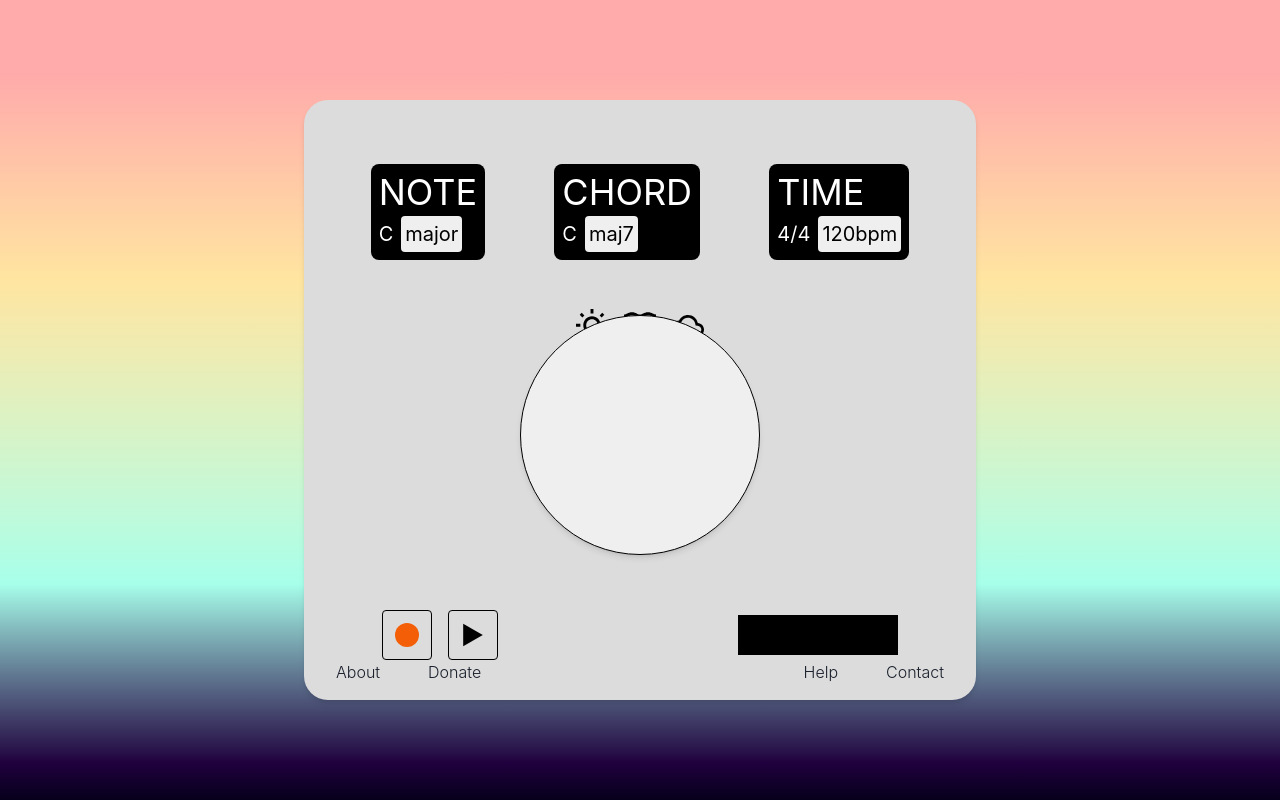
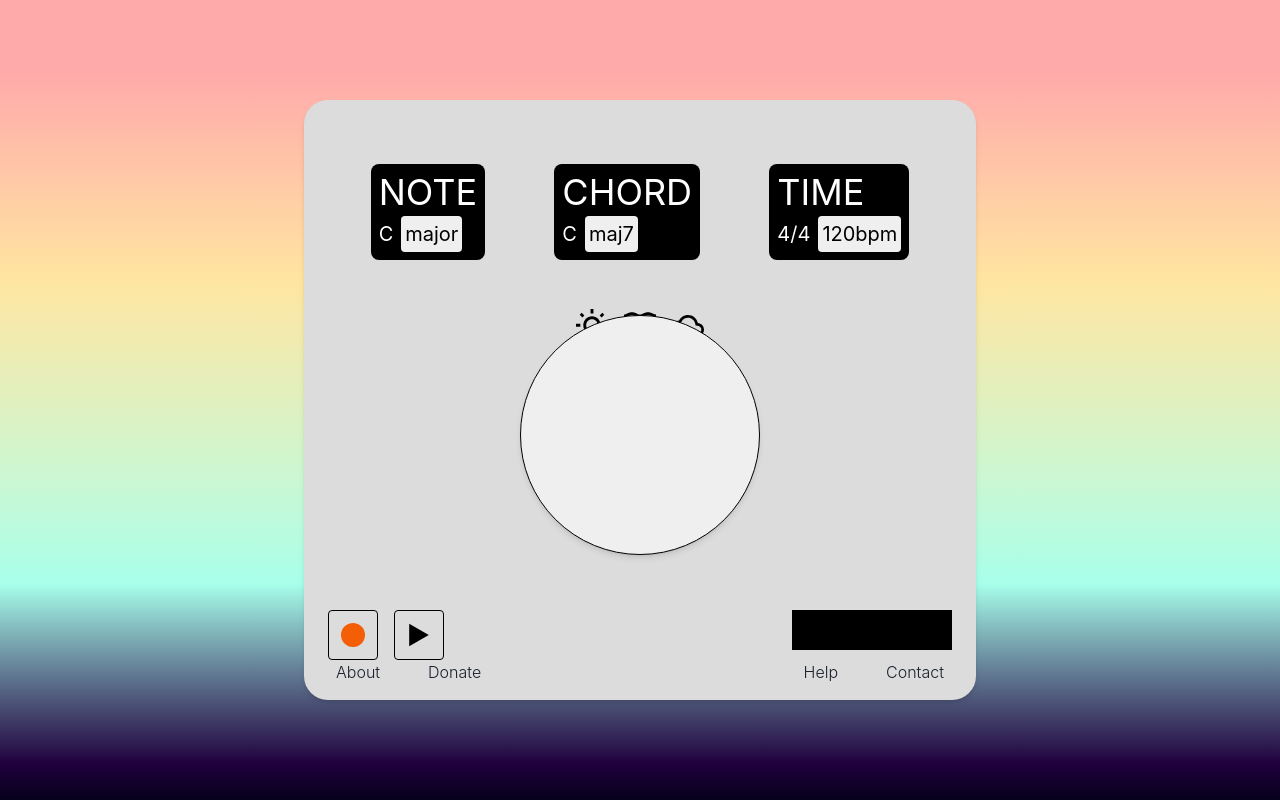
Before and after one commit to dizzyjaguar/improvEar, a React (Vite) app: page /player in a window 1280 px wide. Built offline with nearby package versions, Linux system fonts and the light colour scheme.

Commit message:
Updated play and record button styling

```diff
--- a/src/routes/player.tsx
+++ b/src/routes/player.tsx
@@ -35,11 +35,9 @@ export default function Player() {
           className={`w-60 h-60 bg-alabaster-100 border-[1px] border-black shadow-md rounded-full self-center`}
           variants={itemVariants}
         ></motion.div>
-        <div className={`flex flex-row justify-center items-center`}>
-          <div className={`mr-4`}>
+        <div className={`flex flex-row justify-between space-x-60 px-6`}>
+          <div className={`space-x-4`}>
             <RecordButton />
-          </div>
-          <div className={'mr-60'}>
             <PlayButton />
           </div>
           <div className={`w-40 h-10 bg-black`}></div>
```
